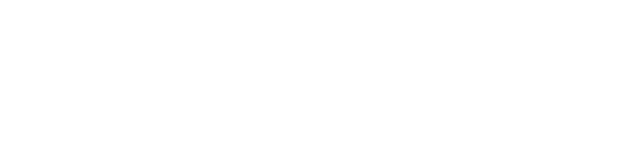
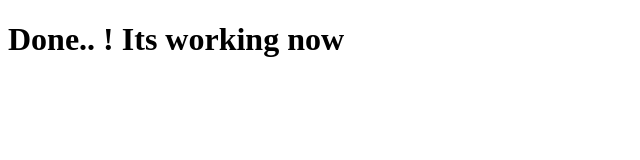
Before and after one commit to niharsoni16/demo, a plain HTML site: page index.html in a window 1280 px wide. Shown: the whole page, without its empty margins (0-640 px from the left). Drawn offline with Linux system fonts and the light colour scheme.

Commit message:
Second commit

```diff
--- a/index.html
+++ b/index.html
@@ -5,6 +5,7 @@
     <meta http-equiv="X-UA-Compatible" content="IE=edge">
     <meta name="viewport" content="width=device-width, initial-scale=1.0">
     <title>Document</title>
+    <h1>Done.. ! Its working now</h1>
 </head>
 <body>
 
```
